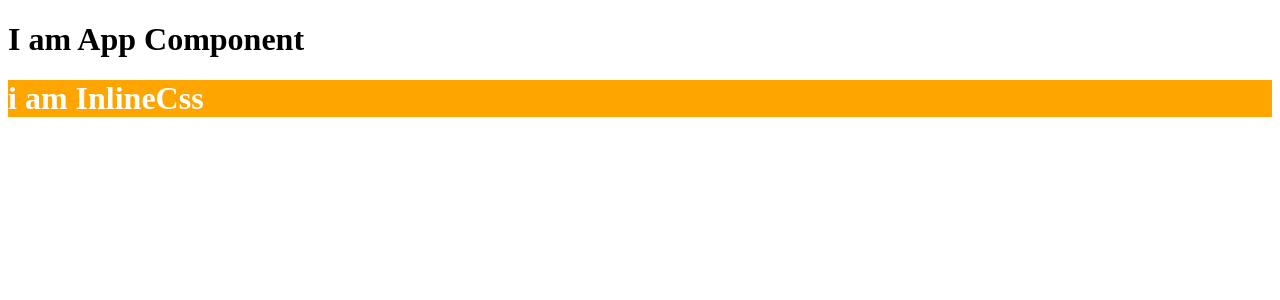
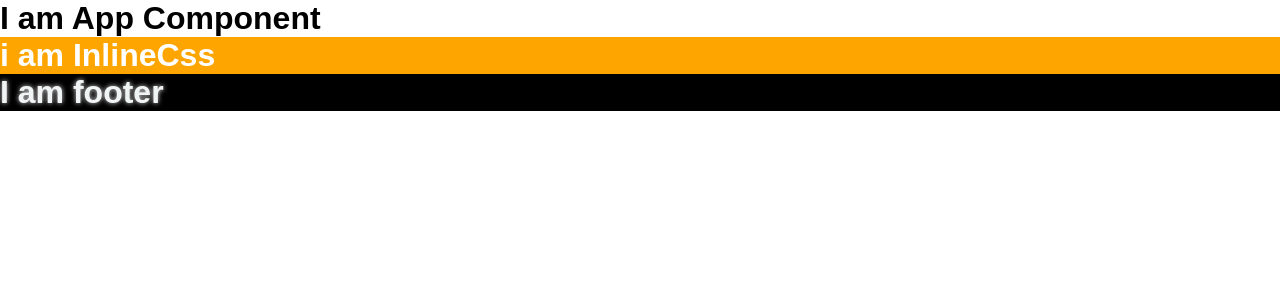
Before and after one commit to lexendx/React, a React (Create React App) app: page / in a window 1280 px wide. Shown: the top 300 px of the page. Built offline with nearby package versions, Linux system fonts and the light colour scheme.

Commit message:
Applying css

```diff
--- a/src/App.jsx
+++ b/src/App.jsx
@@ -2,7 +2,7 @@ import Navbar from "./Components/Navbar";
 import States from "./States/FBC/States";
 import NavbarCBC from "./Components/NavbarCBC";
 import Counter from "./States/FBC/Counter";
-
+import Footer from "./ReactCss/Footer";
 
 
 import Parent from "./Props/Parent";
@@ -19,6 +19,7 @@ return(
 {/* <Parent/>
 <PropsDrillingParent></PropsDrillingParent> */}
 <InlineCss></InlineCss>
+<Footer></Footer>
     </div>
 );
 
--- /dev/null
+++ b/src/Global.css
@@ -0,0 +1,10 @@
+*{
+    margin: 0;
+    padding: 0;
+    box-sizing: border-box;
+    font-family: sans-serif;
+
+
+
+
+}
--- /dev/null
+++ b/src/ReactCss/Footer.jsx
@@ -0,0 +1,11 @@
+import style from "./footer.module.css"
+
+const Footer=()=> {
+  return (
+    <footer id={style.footer}>
+        <h1 className={style.heading}>I am footer </h1>
+    </footer>
+  )
+}
+
+export default Footer;
--- /dev/null
+++ b/src/ReactCss/footer.module.css
@@ -0,0 +1,8 @@
+#footer{
+background-color: black;
+color: rgb(241, 244, 244);
+
+}
+.heading{
+    text-shadow: 0 0 5px gainsboro;
+}
--- a/src/index.js
+++ b/src/index.js
@@ -1,4 +1,5 @@
 import { createRoot } from "react-dom/client";
+import "./Global.css"
 import App from "./App";
 let div = document.querySelector('#root');
 createRoot(div).render(<App></App>);
```
